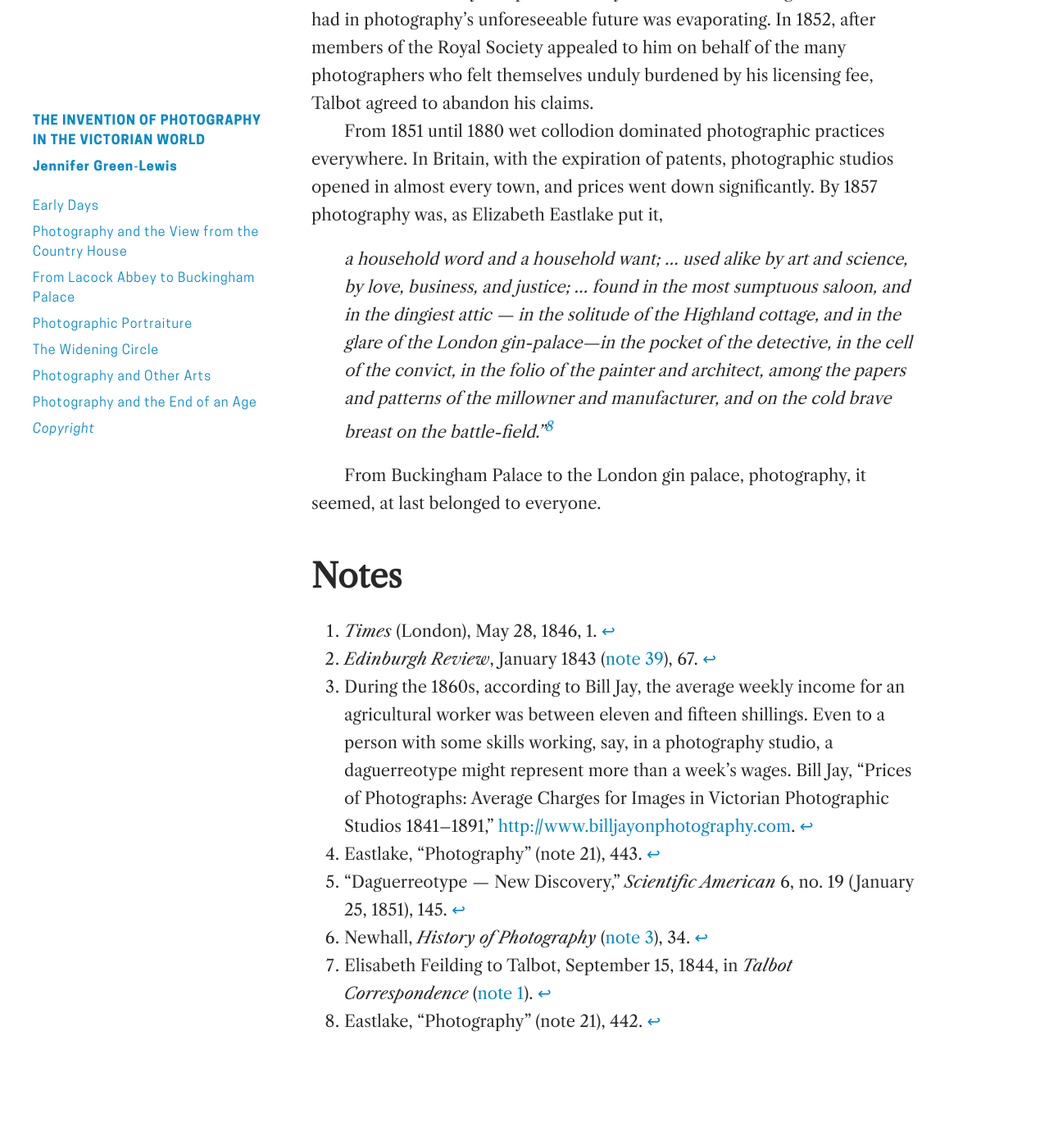
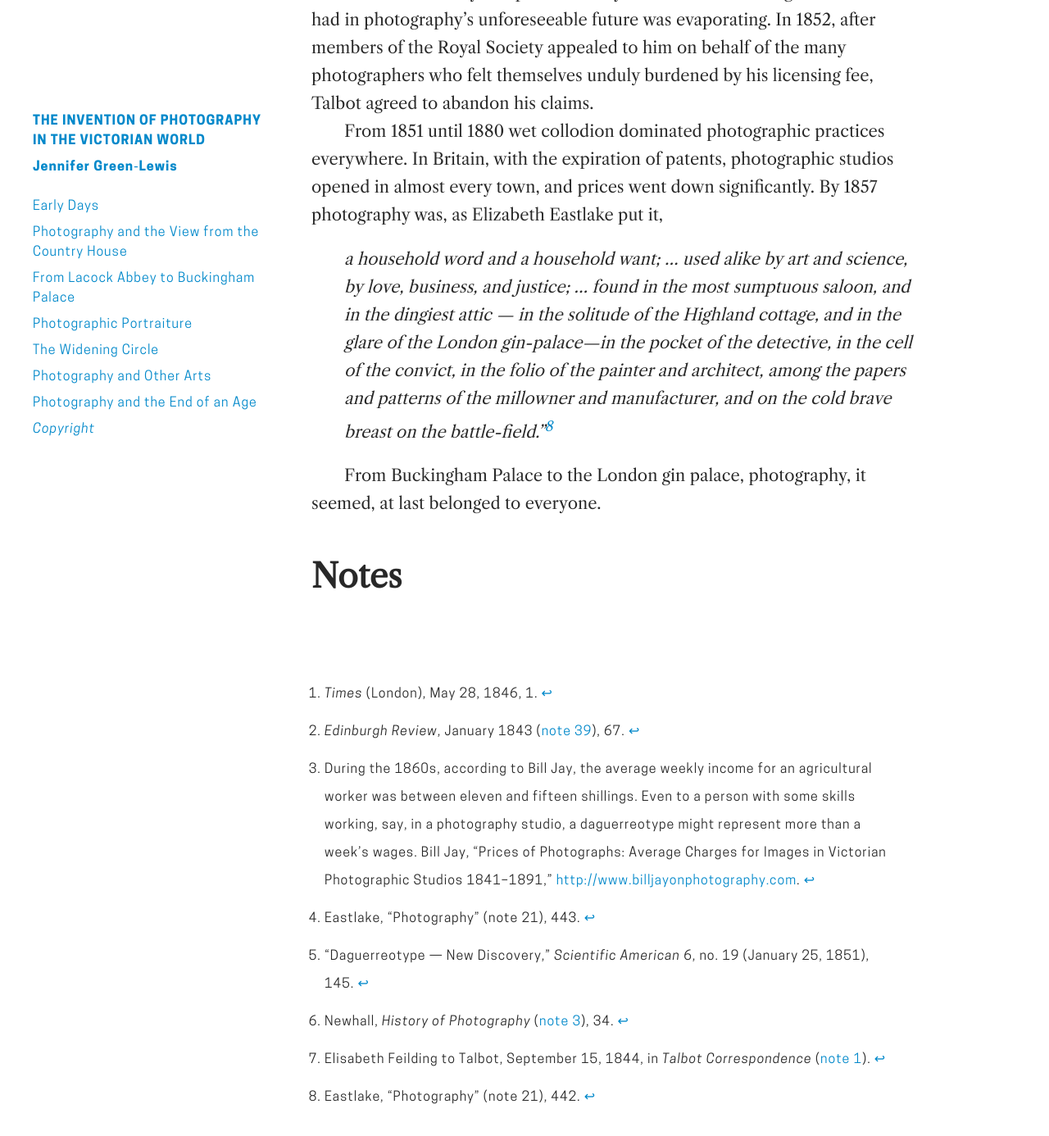
Before and after one commit to thegetty/inventionofphoto-jekyll, a Jekyll site: the page built from texts/05_widening_circle.md, in a window 1280 px wide and 1400 px high, scrolled down 3347 px. Shown: the top 1386 px of the window at 82% size. Built offline with Jekyll 4.4.1, drawn with Linux system fonts in a browser that asks for light colours; some web fonts are replaced; before the commit the page ends 4631 px from its top, so only the background shows below that.

Commit message:
Update footnote style

```diff
--- a/assets/styles/base.css
+++ b/assets/styles/base.css
@@ -112,6 +112,23 @@ a:hover {
 	width: 40px;
 	float: right;
 }
+
+.footnotes {
+  font-family: CooperHewitt_Book, Helvetica, Arial, sans-serif;
+	font-size: .8em;
+  letter-spacing: 1px;
+  margin-top: 80px;
+}
+.footnotes em {
+	font-family: CooperHewitt_BookItalic, Helvetica, Arial, sans-serif;
+}
+.footnotes ol {
+  padding: 1em;
+}
+.footnotes ol li {
+  margin-bottom: .75em;
+}
+
 
 .toc {
 	font-family: CooperHewitt_Book, Helvetica, Arial, sans-serif;
```
Also changed, not shown: texts/01_early_days.md (+0 -2 lines).
